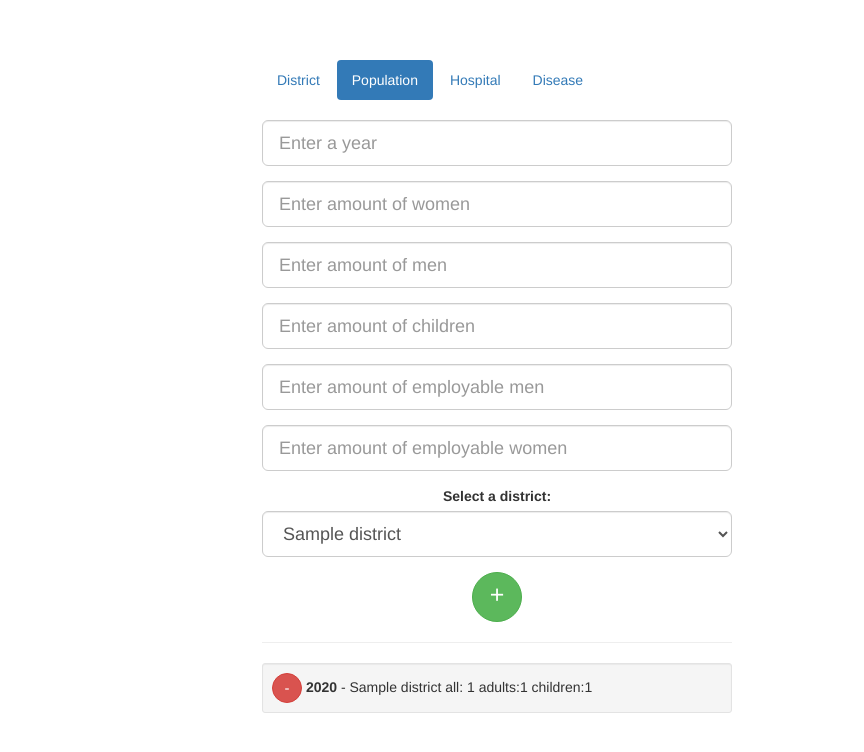
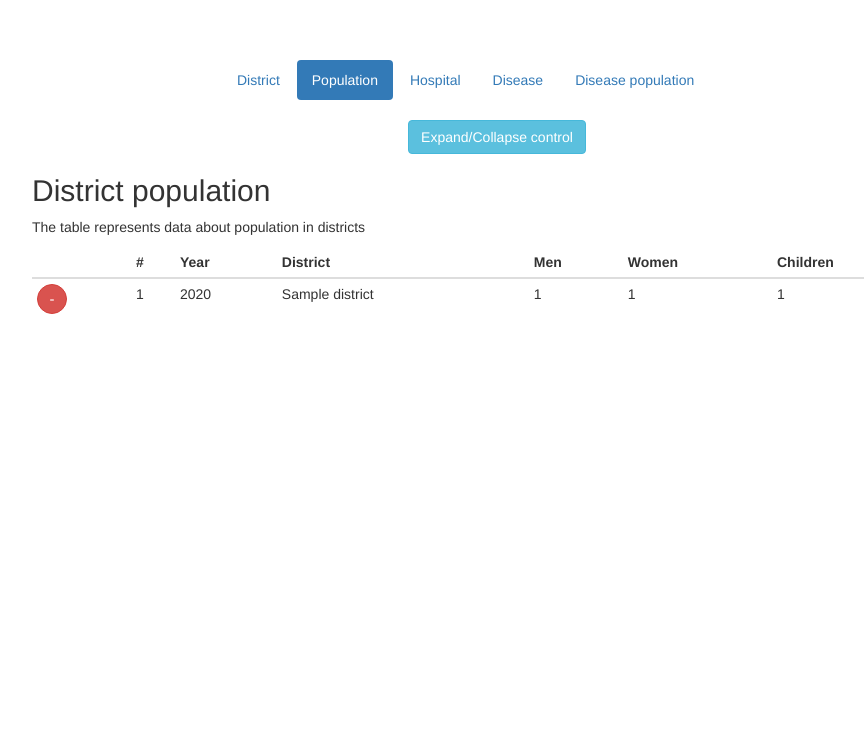
Before and after one commit to rkhozinov/dicease-area, a Flask app: page /population in a window 1280 px wide. Shown: the top 752 px of the page, without its empty margins (143-1007 px from the left). Run offline with Flask 2, Linux system fonts and the light colour scheme; tables that the repository leaves empty hold one stand-in row (values such as "Sample post"); some libraries are stand-ins or nearby versions.

Commit message:
issue-5: DiseasePopulation
 - DiseasePopulation business logic is added
 - App input design for input is improved by collapse/expand
 - Some parts of form html code is moved to macroses
 - Table views is added for Population, DiseasePopulation

```diff
--- a/web/app.py
+++ b/web/app.py
@@ -27,7 +27,8 @@ log = logging.getLogger("app")
 log.addHandler(console)
 log.setLevel(logging.DEBUG)
 
-navigation = ['district','population', 'hospital', 'disease' ]
+navigation = ['district', 'population', 'hospital', 'disease',
+              'disease population']
 
 
 @app.route('/', methods=['GET', 'POST'])
@@ -61,7 +62,8 @@ def district_delete():
 
         log.debug(district)
 
-        if district and not district.hospitals.count() and not district.population.count():
+        if district and not district.hospitals.count() \
+                and not district.population.count():
             db.session.delete(district)
             db.session.commit()
 
@@ -87,7 +89,7 @@ def disease_delete():
         log.debug(request.form)
         disease = Disease.query.filter_by(id=disease_id).first()
 
-        if disease:
+        if disease and not disease.population.count():
             db.session.delete(disease)
             db.session.commit()
 
@@ -104,7 +106,8 @@ def hospital():
         coordinates = request.form.get('coordinates')
         district_id = request.form.get('district_id')
 
-        district = District.query.filter_by(id=district_id).first() if district_id else None
+        district = District.query.filter_by(id=district_id).first() \
+            if district_id else None
 
         if name and district:
             db.session.add(Hospital(name=name, address=address, phone=phone,
@@ -122,7 +125,8 @@ def hospital_delete():
         hospital_id = int(request.form.get('hospital_id'))
         log.debug(request.form)
         hospital = Hospital.query.filter_by(id=hospital_id).first()
-        if hospital:
+
+        if hospital and not hospital.population.count():
             db.session.delete(hospital)
             db.session.commit()
 
@@ -171,6 +175,55 @@ def population_delete():
     return redirect(url_for('population'))
 
 
+@app.route('/disease_population', methods=['GET', 'POST'])
+def disease_population():
+    if request.method == 'POST':
+        log.debug(request.form)
+
+        year = request.form.get('year')
+        children = request.form.get('children')
+        children_observed = request.form.get('children_observed')
+        adults = request.form.get('adults')
+        adults_observed = request.form.get('adults_observed')
+        hospital_id = request.form.get('hospital_id')
+        disease_id = request.form.get('disease_id')
+
+        disease = _get_disease_by_id(disease_id)
+        hospital = _get_hospital_by_id(hospital_id)
+
+        if year and disease and hospital:
+            db.session.add(DiseasePopulation(year=year,
+                                             children=children,
+                                             children_observed=children_observed,
+                                             adults=adults,
+                                             adults_observed=adults_observed,
+                                             hospital=hospital,
+                                             disease=disease,
+                                             )
+                           )
+            db.session.commit()
+
+    return render_template('disease_population.html',
+                           disease_populations=_get_all_disease_population(),
+                           diseases=_get_all_diseases(),
+                           hospitals=_get_all_hospitals(),
+                           navigation=navigation)
+
+
+@app.route('/disease_population/delete', methods=['POST'])
+def disease_population_delete():
+    if request.method == 'POST':
+        log.debug(request.form)
+        disease_population_id = request.form.get('disease_population_id')
+        disease_population = DiseasePopulation.query.filter_by(
+            id=disease_population_id).first()
+        if disease_population:
+            db.session.delete(disease_population)
+            db.session.commit()
+
+    return redirect(url_for('disease_population'))
+
+
 def _get_all_population():
     return Population.query.order_by(Population.year).all()
 
@@ -179,16 +232,31 @@ def _get_all_districts():
     return District.query.order_by(District.name).all()
 
 
+def _get_all_hospitals():
+    return Hospital.query.order_by(Hospital.name).all()
+
+
 def _get_all_diseases():
     return Disease.query.order_by(Disease.name).all()
 
 
-def _get_all_hospitals():
-    return Hospital.query.order_by(Hospital.name).all()
+def _get_all_disease_population():
+    return DiseasePopulation.query.order_by(DiseasePopulation.year).all()
 
 
 def _get_district_by_id(district_id):
-    return District.query.filter_by(id=district_id).first() if district_id else None
+    return District.query.filter_by(
+        id=district_id).first() if district_id else None
+
+
+def _get_disease_by_id(disease_id):
+    return Disease.query.filter_by(
+        id=disease_id).first() if disease_id else None
+
+
+def _get_hospital_by_id(hospital_id):
+    return Hospital.query.filter_by(
+        id=hospital_id).first() if hospital_id else None
 
 
 if __name__ == '__main__':
--- a/web/models.py
+++ b/web/models.py
@@ -46,9 +46,9 @@ class Disease(db.Model):
     id = db.Column(db.Integer, primary_key=True)
     name = db.Column(db.Text, unique=True)
 
-    def __init__(self, name, desciption=None):
+    def __init__(self, name, description=None):
         self.name = name
-        self.description = desciption
+        self.description = description
 
 
 class DiseasePopulation(db.Model):
@@ -61,27 +61,31 @@ class DiseasePopulation(db.Model):
     adults_observed = db.Column(db.Integer, nullable=True)
 
     hospital_id = db.Column(db.Integer, db.ForeignKey('hospital.id'))
-    hospitals = db.relationship('Hospital',
-                                backref=db.backref('diseases', lazy='dynamic', uselist=True))
+    hospital = db.relationship('Hospital',
+                                backref=db.backref('population', lazy='dynamic',
+                                                   uselist=True))
 
     disease_id = db.Column(db.Integer, db.ForeignKey('disease.id'))
     disease = db.relationship('Disease',
                               backref=db.backref('population', lazy='dynamic', uselist=True))
 
-    def __init__(self, disease, hospitals, year, adults=0, adults_observed=0,
+
+
+    def __init__(self, disease, hospital, year, adults=0, adults_observed=0,
                  children=0, children_observed=0):
         self.disease = disease
-        self.hospitals = hospitals
+        self.hospital = hospital
         self.year = int(year) if year else 0
         self.children = int(children)
         self.children_observed = int(children_observed)
         self.adults = int(adults)
         self.adults_observed = int(adults_observed)
         self.all = self.children + self.adults
-        self.all_observer = self.children_observed + self.adults_observed
+        self.all_observed = self.children_observed + self.adults_observed
 
     def __repr__(self):
         return '{0}{1}'.format(self.name, self.year)
+
 
 
 class Population(db.Model):
--- a/web/static/css/main.css
+++ b/web/static/css/main.css
@@ -1,8 +1,20 @@
 /* custom styles */
 
 .container {
-  max-width: 500px;
+  max-width: 80%;
 }
+
+.container .input-container {
+  max-width: 550px;
+  display: block;
+  margin-right: auto;
+  margin-left: auto;
+}
+
+.container-fluid .data-container {
+  max-width: 50%;
+}
+
 
 body{margin:40px;}
 
--- a/web/templates/_base.html
+++ b/web/templates/_base.html
@@ -18,7 +18,6 @@
       <!-- child template -->
       {% block content %}{% endblock %}
     </div>
-    <!-- scripts -->
     <script src="static/js/jquery.min.js" type="text/javascript"></script>
     <script src="static/js/bootstrap.min.js" type="text/javascript"></script>
     <script src="static/js/main.js" type="text/javascript"></script>
--- a/web/templates/_macro.html
+++ b/web/templates/_macro.html
@@ -1,6 +1,6 @@
 {% macro text_input(name, placeholder,required=False) -%}
 <div class="form-group">
-    <input name="{{name}}" class="form-control input-lg" type="text"
+    <input name="{{name}}" class="form-control input" type="text"
            placeholder="{{placeholder}}" {%- if required %} required {% endif %}>
 </div>
 {%- endmacro %}
@@ -16,14 +16,28 @@
 {%- endmacro %}
 
 {% macro select(type) -%}
+<div class="form-group">
 {%- if type=='district' %}
-<div class="form-group">
     <label for="district_id">Select a district:</label>
-    <select class="form-control input-lg" name="district_id" id="district_id" required>
+    <select class="form-control input" name="district_id" id="district_id" required>
         {% for district in districts %}
         <option value="{{district.id}}">{{district.name}}</option>
         {% endfor %}
     </select>
+{%- elif type=='disease' %}
+    <label for="disease_id">Select a disease:</label>
+    <select class="form-control input" name="disease_id" id="disease_id" required>
+        {% for disease in diseases %}
+        <option value="{{disease.id}}">{{disease.name}}</option>
+        {% endfor %}
+    </select>
+{%- elif type=='hospital' %}
+    <label for="hospital_id">Select a hospital:</label>
+    <select class="form-control input" name="hospital_id" id="hospital_id" required>
+        {% for hospital in hospitals %}
+        <option value="{{hospital.id}}">{{hospital.name}}</option>
+        {% endfor %}
+    </select>
+{%- endif %}
 </div>
-{%- endif %}
 {%- endmacro %}
--- a/web/templates/_navigation.html
+++ b/web/templates/_navigation.html
@@ -1,8 +1,9 @@
 {% set active_page = request.path %}
 <ul class="nav nav-pills text-center">
 {% for nav in navigation %}
-    <li role="presentation" {%- if active_page==url_for(nav) %} class="active" {% endif %}>
-        <a href="{{url_for(nav)}}">{{nav|capitalize}}</a>
+    {% set url = url_for(nav|replace(' ','_')) %}
+    <li role="presentation" {%- if active_page==url%} class="active" {% endif %}>
+        <a href="{{url}}">{{nav|capitalize}}</a>
     </li>
 {% endfor %}
 </ul>
--- a/web/templates/population.html
+++ b/web/templates/population.html
@@ -1,11 +1,18 @@
 {% extends "_base.html" %}
 {% block content %}
-{% include "_navigation.html" %}
 {% from "_macro.html" import text_input with context %}
 {% from "_macro.html" import submit with context %}
 {% from "_macro.html" import select with context %}
 
+<div class="input-container">
     <div class="text-center">
+        {% include "_navigation.html" %}
+        <button type="button" class="btn btn-info form-group"
+                data-toggle="collapse"
+                data-target="#collapse-input">Expand/Collapse control
+        </button>
+        <div id="collapse-input" class="collapse out">
+            <hr/>
             <form class="form" action="/population" method="POST">
                 {{ text_input('year','Enter a year', True) }}
                 {{ text_input('women','Enter amount of women') }}
@@ -17,17 +24,46 @@
                 {{ submit('add') }}
             </form>
         </div>
-
-{% if populations %} <hr/> {% endif %}
-
-{% for population in populations %}
-<form action="/population/delete" method="POST">
-    <div class="form-group">
-        <div class="well well-sm">
-            {{ submit('delete') }} <strong> {{population.year}} </strong> - {{population.district}} all: {{population.all}} adults:{{population.adults}} children:{{population.children}}
-            <input type="hidden" name="population_id" value="{{population.id}}">
     </div>
 </div>
+
+{% if populations %}
+<div class="data-container">
+    <h2>District population</h2>
+    <p>The table represents data about population in districts</p>
+    <div class="table-responsive">
+        <table class="table table-condensed">
+            <thead>
+            <tr>
+                <th></th>
+                <th>#</th>
+                <th>Year</th>
+                <th>District</th>
+                <th>Men</th>
+                <th>Women</th>
+                <th>Children</th>
+                <th></th>
+            </tr>
+            </thead>
+            <tbody>
+            {% for population in populations %}
+            <tr>
+                <form action="/population/delete" method="POST">
+                    <input type="hidden" name="population_id"
+                           value="{{population.id}}">
+                    <td>{{ submit('delete') }}</td>
+                    <td>{{population.id}}</td>
+                    <td>{{population.year}}</td>
+                    <td>{{population.district.name}}</td>
+                    <td>{{population.men}}</td>
+                    <td>{{population.women}}</td>
+                    <td>{{population.children}}</td>
                 </form>
+            </tr>
+            </tbody>
             {% endfor %}
+        </table>
+    </div>
+</div>
+{% endif %}
 {% endblock %}
```
Also changed, not shown: web/templates/disease.html (+13 -2 lines), web/templates/disease_population.html (added, +68 -0 lines), web/templates/district.html (+13 -5 lines), web/templates/hospital.html (+13 -2 lines). Lines whose indentation alone changed are shown as unchanged.
